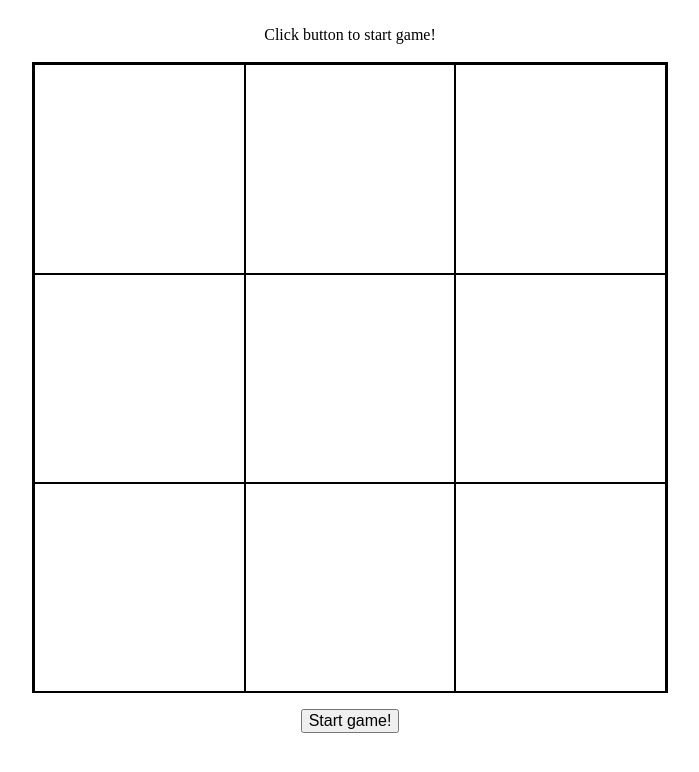
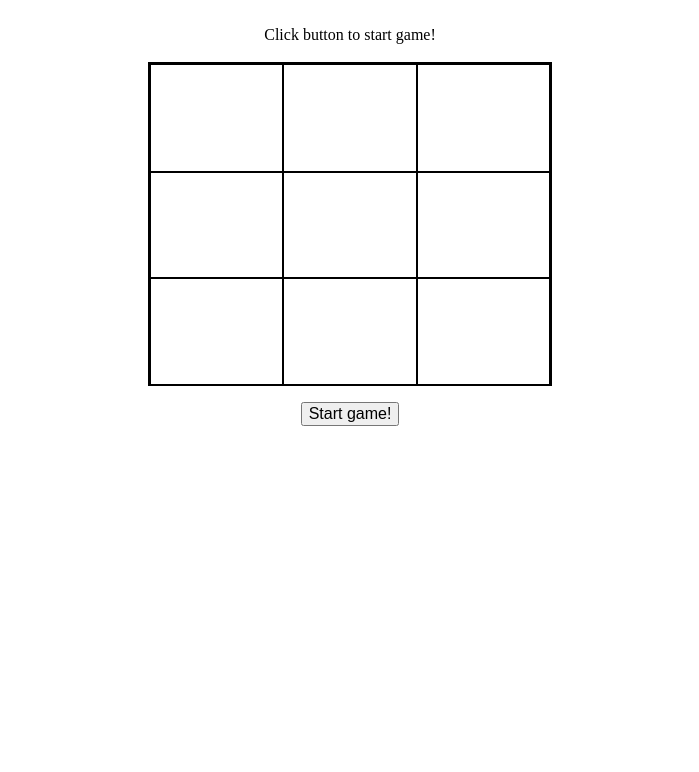
Before and after one commit to GCrispino/uct-tic-tac-toe, a website built with Parcel: page src/index.html in a window 1280 px wide. Shown: the whole page, without its empty margins (290-989 px from the left). Built offline with nearby package versions, Linux system fonts and the light colour scheme.

Commit message:
Modify board size

```diff
--- a/src/styles.css
+++ b/src/styles.css
@@ -6,8 +6,8 @@ body{
     margin: auto;
     display: flex;
     flex-direction: column;
-    width: 50%;
-    height: 80%;
+    width: 25rem;
+    height: 20rem;
     border: 2px solid black;
 }
 
```
